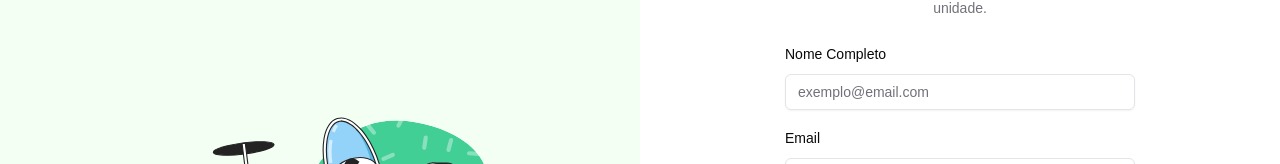
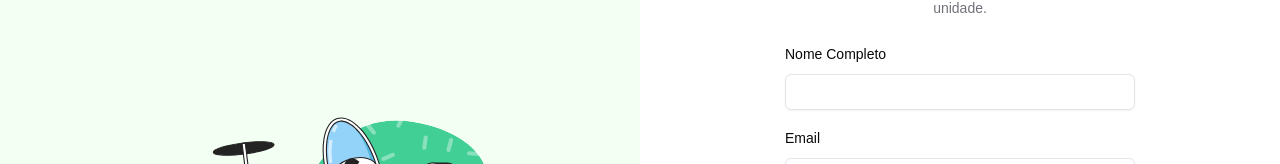
Before and after one commit to Capellinx/ecosys-frontend, a Next.js app: page /register in a window 1280 px wide. Shown: the part 118-282 px from the top of the page. Built offline with nearby package versions, Linux system fonts and the light colour scheme.

Commit message:
fix: remvoe placeholde

```diff
--- a/src/components/forms/register-form/register-form.tsx
+++ b/src/components/forms/register-form/register-form.tsx
@@ -23,7 +23,7 @@ export function RegisterForm() {
     <form className="space-y-4">
       <div className="space-y-2">
         <Label htmlFor="name">Nome Completo</Label>
-        <Input id="name" type="name" placeholder="exemplo@email.com" required />
+        <Input id="name" type="name" required />
       </div>
       <div className="space-y-2">
         <Label htmlFor="email">Email</Label>
```
